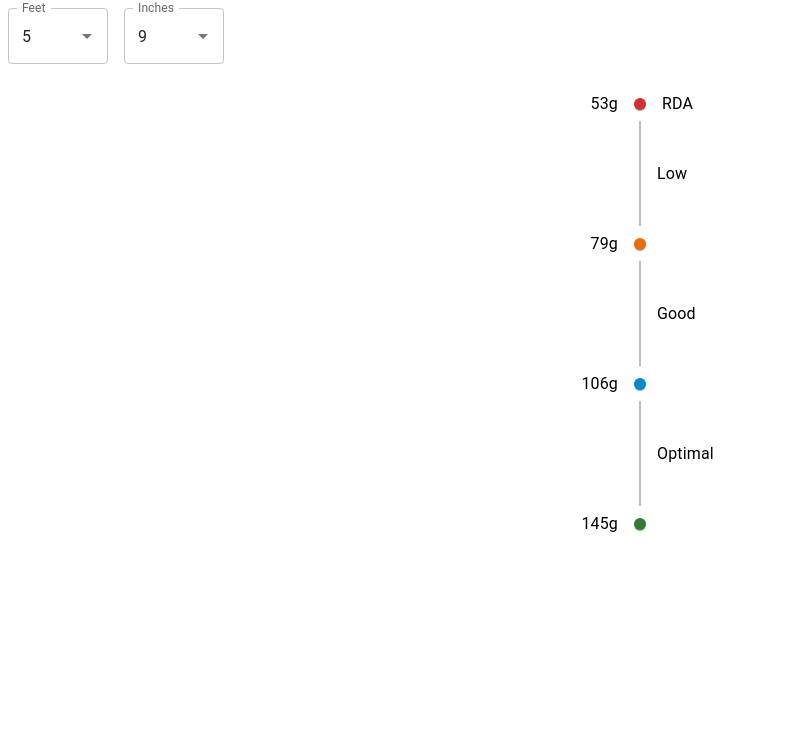
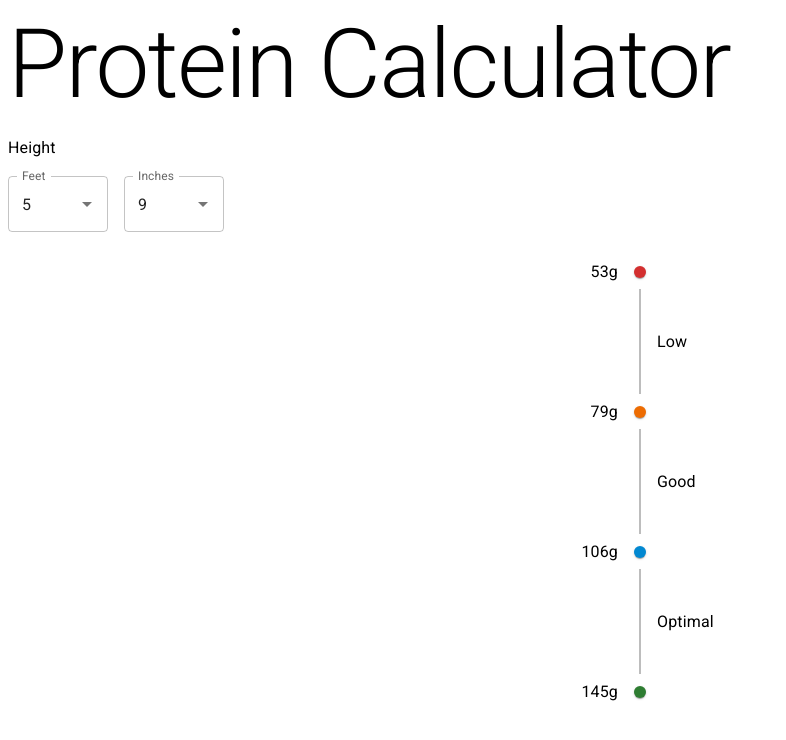
Before and after one commit to todd-skelton/protein-calculator, a React (Create React App) app: page / in a window 1280 px wide. Shown: the top 740 px of the page, without its empty margins (0-786 px from the left). Built offline with nearby package versions, Linux system fonts and the light colour scheme.

Commit message:
Add headings

```diff
--- a/public/index.html
+++ b/public/index.html
@@ -1,43 +1,21 @@
 <!DOCTYPE html>
 <html lang="en">
+
 <head>
   <meta charset="utf-8" />
   <link rel="icon" href="%PUBLIC_URL%/favicon.ico" />
   <meta name="viewport" content="width=device-width, initial-scale=1" />
   <meta name="theme-color" content="#000000" />
-    <meta
-      name="description"
-      content="Web site created using create-react-app"
-    />
+  <meta name="description" content="Protein calculator for optimal intakes" />
   <link rel="apple-touch-icon" href="%PUBLIC_URL%/logo192.png" />
-    <!--
-      manifest.json provides metadata used when your web app is installed on a
-      user's mobile device or desktop. See https://developers.google.com/web/fundamentals/web-app-manifest/
-    -->
   <link rel="manifest" href="%PUBLIC_URL%/manifest.json" />
-    <!--
-      Notice the use of %PUBLIC_URL% in the tags above.
-      It will be replaced with the URL of the `public` folder during the build.
-      Only files inside the `public` folder can be referenced from the HTML.
+  <link rel="stylesheet" href="https://fonts.googleapis.com/css?family=Roboto:300,400,500,700&display=swap" />
+  <title>Protein Calculator</title>
+</head>
 
-      Unlike "/favicon.ico" or "favicon.ico", "%PUBLIC_URL%/favicon.ico" will
-      work correctly both with client-side routing and a non-root public URL.
-      Learn how to configure a non-root public URL by running `npm run build`.
-    -->
-    <title>React App</title>
-  </head>
 <body>
   <noscript>You need to enable JavaScript to run this app.</noscript>
   <div id="root"></div>
-    <!--
-      This HTML file is a template.
-      If you open it directly in the browser, you will see an empty page.
+</body>
 
-      You can add webfonts, meta tags, or analytics to this file.
-      The build step will place the bundled scripts into the <body> tag.
-
-      To begin the development, run `npm start` or `yarn start`.
-      To create a production bundle, use `npm run build` or `yarn build`.
-    -->
-  </body>
 </html>
--- a/src/App.tsx
+++ b/src/App.tsx
@@ -38,7 +38,9 @@ export default function App() {
   const { rda, goodMin, optimalMin, highMin } = getProteinFromHeight(feetAndInchesToMeters(heightFt, heightIn));
 
   return (
-    <>
+    <Stack spacing={2}>
+      <Typography variant="h1">Protein Calculator</Typography>
+      <Typography variant="body1">Height</Typography>
       <Stack direction="row" spacing={2}>
         <Autocomplete
           disablePortal
@@ -68,7 +70,7 @@ export default function App() {
             <TimelineDot color="error" />
             <TimelineConnector />
           </TimelineSeparator>
-          <TimelineContent><Tooltip title="Recommended Dietary Allowances (RDAs) are the levels of intake of essential nutrients that, on the basis of scientific knowledge, are judged by the Food and Nutrition Board to be adequate to meet the known nutrient needs of practically all healthy persons."><span>RDA</span></Tooltip></TimelineContent>
+          <TimelineContent></TimelineContent>
         </TimelineItem>
         <TimelineItem>
           <TimelineSeparator>
@@ -118,6 +120,6 @@ export default function App() {
           <TimelineContent></TimelineContent>
         </TimelineItem>
       </Timeline>
-    </>
+    </Stack>
   );
 }
```
Lines whose indentation alone changed are shown as unchanged.
